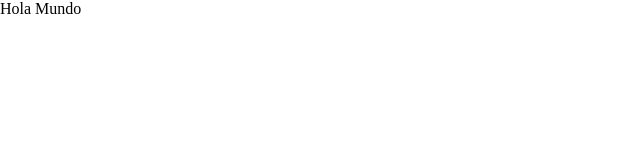
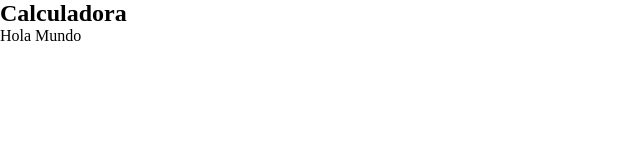
Before and after one commit to VargaScript/calendarioInternacional, a plain HTML site: page index.html in a window 1280 px wide. Shown: the whole page, without its empty margins (0-640 px from the left). Drawn offline with Linux system fonts and the light colour scheme.

Commit message:
Ahora se agregó texto al index.html

```diff
--- a/index.html
+++ b/index.html
@@ -8,6 +8,9 @@
     <link rel="stylesheet" href="styles.css" />
   </head>
   <body>
-    <p>Hola Mundo</p>
+    <section>
+      <h1>Calculadora</h1>
+      <p>Hola Mundo</p>
+    </section>
   </body>
 </html>
```
